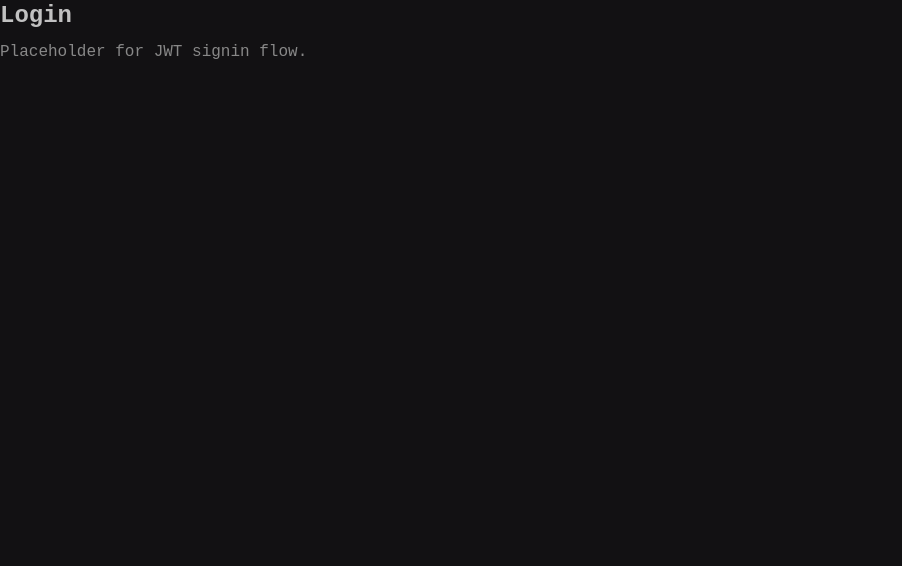
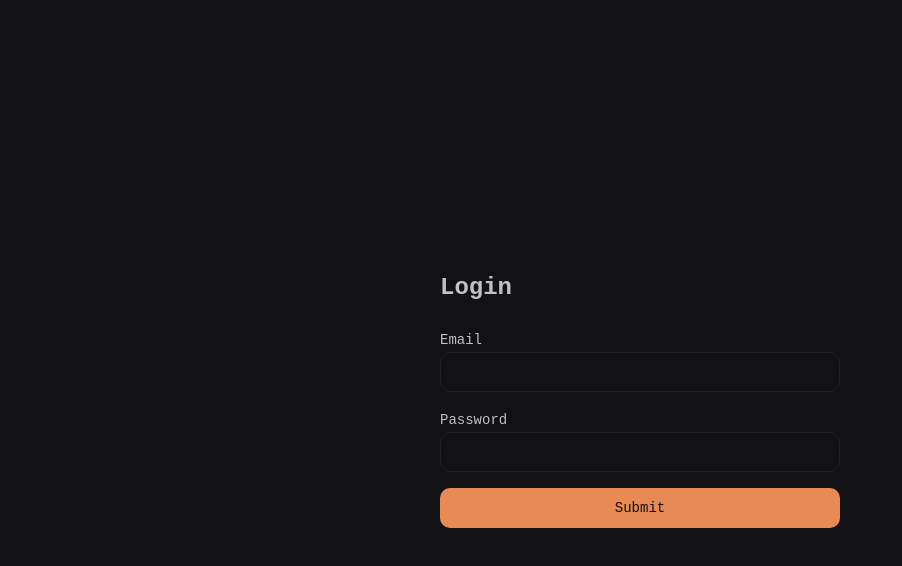
Before and after one commit to walid0dev/FluxBill, a React (Vite) app: page /auth/login in a window 1280 px wide. Shown: the top 566 px of the page, without its empty margins (0-902 px from the left). Built offline with nearby package versions, Linux system fonts and the light colour scheme.

Commit message:
feat(auth): add login flow

```diff
--- a/src/api/index.js
+++ b/src/api/index.js
@@ -79,7 +79,7 @@ export async function register(data = exampleUserRegister) {
 export async function login(data = exampleUserLogin) {
   try {
     const res = await axios.post("/api/auth/login", data);
-    const token = res.data?.token;
+    const token = res.data?.data?.token;
     if (!token) {
       return {
         data: null,
@@ -114,7 +114,7 @@ export async function getUserProfile(token) {
     const res = await axios.get("/api/auth/me", {
       headers: { Authorization: `Bearer ${token}` },
     });
-    const user = res.data?.user;
+    const user = res.data?.data;
     if (!user) {
       return {
         data: user,
--- a/src/pages/Login/index.jsx
+++ b/src/pages/Login/index.jsx
@@ -1,10 +1,85 @@
+import { useActionState } from "react";
+import { login } from "../../api/";
+import { useNavigate } from "react-router";
+import { useEffect } from "react";
 export default function LoginPage() {
+  const naviagte = useNavigate();
+  const handleSubmit = async (prevState, formData) => {
+    const email = formData.get("email");
+    const password = formData.get("password");
+    if (!email || !password || password.length < 8)
+      return { error: { message: "Invalid input" } };
+
+    const { data, error } = await login({ email, password });
+    if (error) return { error };
+
+    const token = data;
+    console.log(token);
+    localStorage.setItem("token", token);
+    return { success: true, error: null };
+  };
+  const [state, formAction, pending] = useActionState(handleSubmit, {
+    error: null,
+    success: false,
+  });
+  const { success, error } = state;
+  useEffect(() => {
+    if (success) naviagte("/");
+  }, [success, naviagte]);
   return (
-    <section>
+    <section className="mx-auto w-full max-w-md p-6 flex flex-col justify-center">
       <h1 className="text-2xl font-semibold">Login</h1>
-      <p className="mt-2 text-muted-foreground">
-        Placeholder for JWT signin flow.
-      </p>
+      <form action={formAction} className="mt-6 space-y-4">
+        <div className="space-y-1">
+          <label htmlFor="email" className="text-sm font-medium">
+            Email
+          </label>
+          <input
+            id="email"
+            name="email"
+            type="email"
+            className="h-10 w-full rounded-md border border-input bg-background px-3 text-sm"
+          />
+        </div>
+
+        <div className="space-y-1">
+          <label htmlFor="password" className="text-sm font-medium">
+            Password
+          </label>
+          <input
+            minLength={8}
+            maxLength={64}
+            id="password"
+            name="password"
+            type="password"
+            className="h-10 w-full rounded-md border border-input bg-background px-3 text-sm"
+          />
+        </div>
+        {error && (
+          <div className="space-y-1 ">
+            <span className="text-red-400">
+              {(() => {
+                switch (error.status) {
+                  case 404:
+                    return "Account not found";
+                  case 422:
+                    return "Invalide credentials";
+                  default:
+                    return error.message;
+                }
+              })()}
+            </span>
+          </div>
+        )}
+
+        <button
+          type="submit"
+          disabled={pending}
+          className="inline-flex h-10 w-full items-center justify-center rounded-md bg-primary px-4 text-sm font-medium text-primary-foreground transition-opacity hover:opacity-90"
+        >
+          {!pending ? "Submit" : "..."}
+        </button>
+      </form>
     </section>
   );
 }
--- a/src/pages/Register/index.jsx
+++ b/src/pages/Register/index.jsx
@@ -1,10 +1,65 @@
 export default function RegisterPage() {
+  const handleSubmit = () => {};
+
   return (
-    <section>
+    <section className="mx-auto w-full max-w-md p-6">
       <h1 className="text-2xl font-semibold">Register</h1>
-      <p className="mt-2 text-muted-foreground">
-        Placeholder for user signup flow.
-      </p>
+      <form onSubmit={handleSubmit} className="mt-6 space-y-4">
+        <div className="space-y-1">
+          <label htmlFor="name" className="text-sm font-medium">
+            Name
+          </label>
+          <input
+            id="name"
+            name="name"
+            type="text"
+            className="h-10 w-full rounded-md border border-input bg-background px-3 text-sm"
+          />
+        </div>
+
+        <div className="space-y-1">
+          <label htmlFor="email" className="text-sm font-medium">
+            Email
+          </label>
+          <input
+            id="email"
+            name="email"
+            type="email"
+            className="h-10 w-full rounded-md border border-input bg-background px-3 text-sm"
+          />
+        </div>
+
+        <div className="space-y-1">
+          <label htmlFor="password" className="text-sm font-medium">
+            Password
+          </label>
+          <input
+            id="password"
+            name="password"
+            type="password"
+            className="h-10 w-full rounded-md border border-input bg-background px-3 text-sm"
+          />
+        </div>
+
+        <div className="space-y-1">
+          <label htmlFor="password_confirmation" className="text-sm font-medium">
+            Password Confirmation
+          </label>
+          <input
+            id="password_confirmation"
+            name="password_confirmation"
+            type="password"
+            className="h-10 w-full rounded-md border border-input bg-background px-3 text-sm"
+          />
+        </div>
+
+        <button
+          type="submit"
+          className="inline-flex h-10 w-full items-center justify-center rounded-md bg-primary px-4 text-sm font-medium text-primary-foreground transition-opacity hover:opacity-90"
+        >
+          Submit
+        </button>
+      </form>
     </section>
   );
 }
--- a/src/routes/loaders.js
+++ b/src/routes/loaders.js
@@ -14,7 +14,7 @@ export const authLoader = async () => {
   if (error) {
     console.error(error);
     return redirect(
-      "/login?message=Failed to fetch user profile, please login again",
+      "/auth/login?message=Failed to fetch user profile, please login again",
     );
   }
   return data;
--- a/vite.config.js
+++ b/vite.config.js
@@ -7,7 +7,11 @@ export default defineConfig({
   server: {
     port: 3000,
     proxy: {
-      "/api": "http://localhost:5000/api",
+      "/api": {
+        target: "http://localhost:5000/",
+        changeOrigin: true,
+        secure: false,
+      },
     },
   },
 });
```
